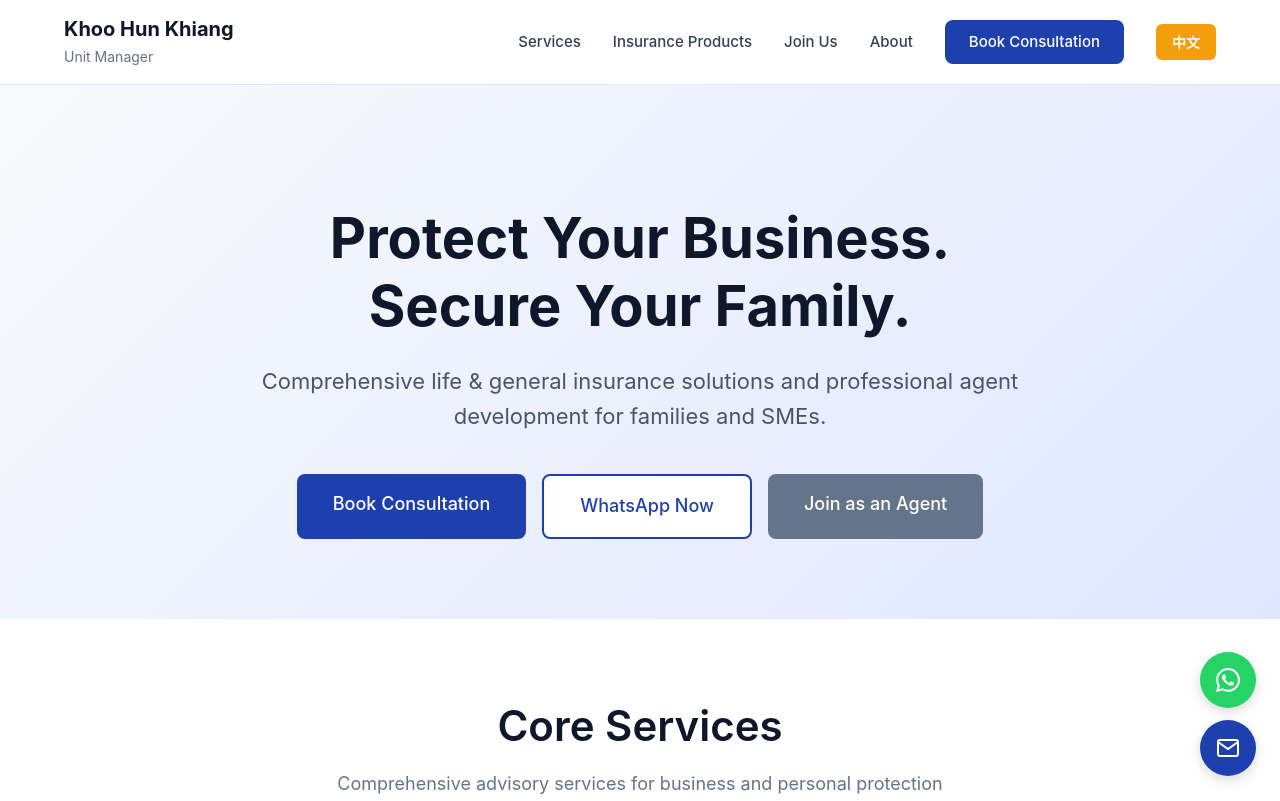
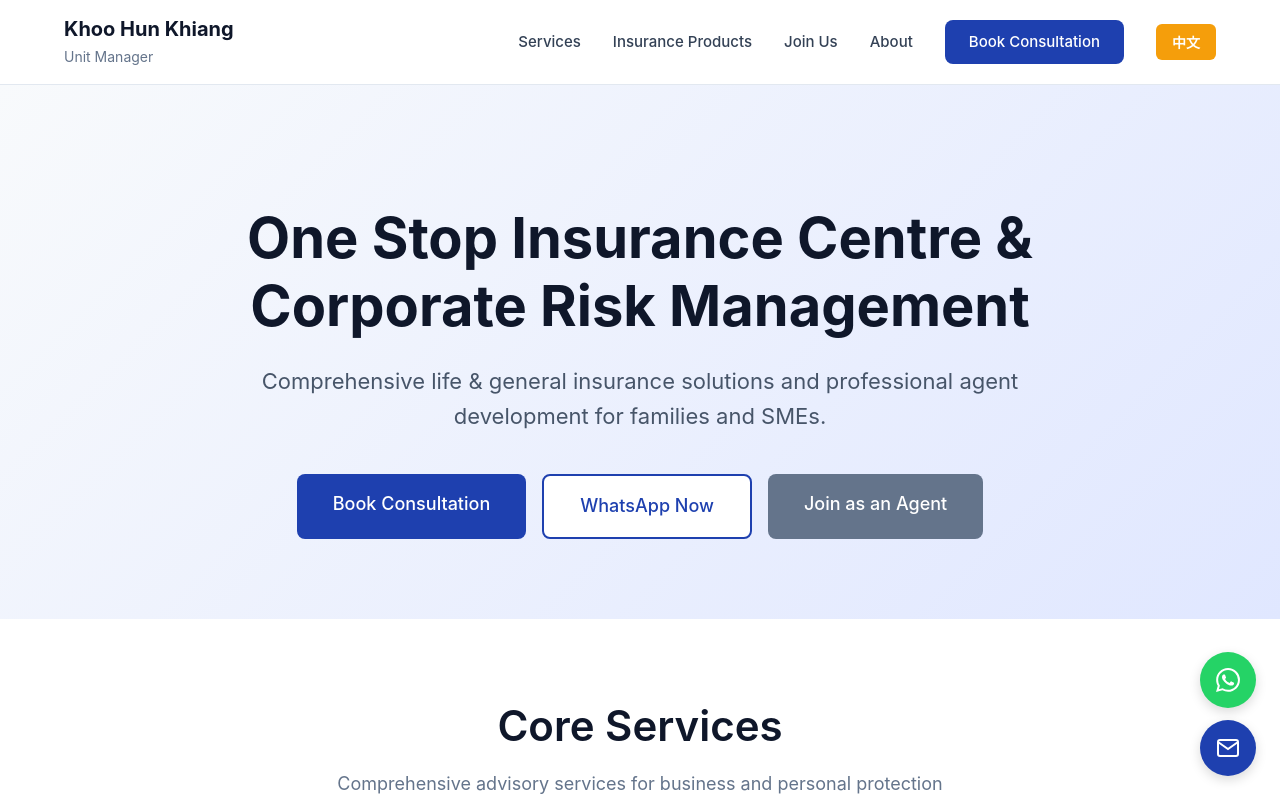
Before and after one commit to AlexAlvin02/AlexAlvin02.github.io, a website: page index.html in a window 1280 px wide. Shown: the top 801 px of the page. Drawn offline with Linux system fonts and the light colour scheme.

Commit message:
Add files via upload

```diff
--- a/index.html
+++ b/index.html
@@ -68,7 +68,7 @@
         <section class="hero" id="home">
             <div class="container">
                 <div class="hero-content fade-in">
-                    <h2 class="hero-headline" data-en="Protect Your Business. Secure Your Family." data-zh="保护您的业务。保障您的家庭。">Protect Your Business. Secure Your Family.</h2>
+                    <h2 class="hero-headline" data-en="One Stop Insurance Centre & Corporate Risk Management" data-zh="保险与企业风险管理">One Stop Insurance Centre & Corporate Risk Management</h2>
                     <p class="hero-subheadline" data-en="Comprehensive life & general insurance solutions and professional agent development for families and SMEs." data-zh="为家庭和中小企业提供全面的人寿及普通保险解决方案，以及专业代理发展。">Comprehensive life & general insurance solutions and professional agent development for families and SMEs.</p>
                     <div class="hero-ctas">
                         <a href="#contact" class="btn-primary btn-large" data-en="Book Consultation" data-zh="预约咨询">Book Consultation</a>
```
